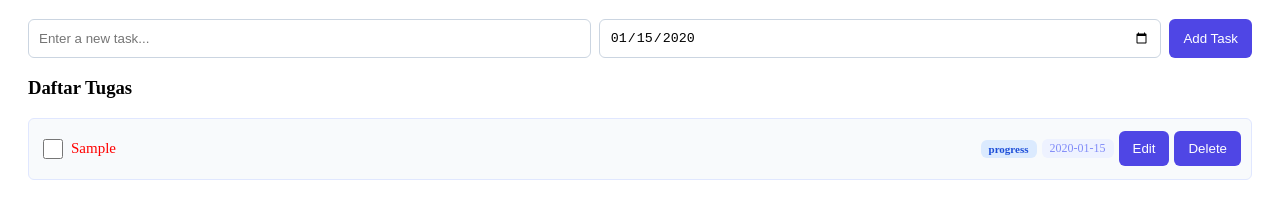
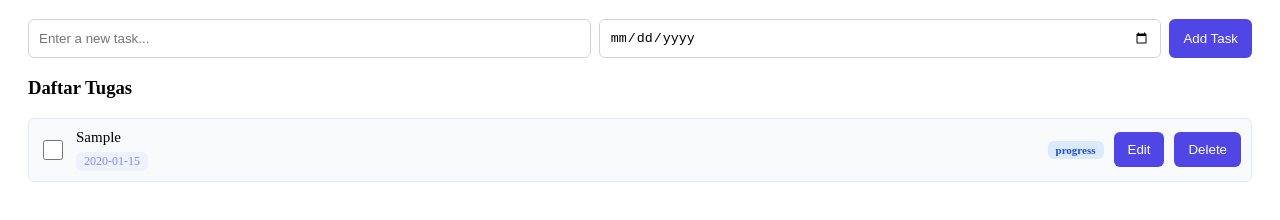
Before and after one commit to arsenicbreaker/TodoWeb_4A_0031, a plain HTML site: page index.html in a window 1280 px wide. Both pictures are taken after typing "Sample", "2020-01-15" into the empty fields and a click on the button "Add Task". Shown: the part 74-294 px from the top of the page. Drawn offline with Linux system fonts and the light colour scheme.

Commit message:
feat: restructure task item layout

```diff
--- a/script.js
+++ b/script.js
@@ -13,6 +13,7 @@ btntambah.addEventListener("click", function () {
   }
 
   let listbaru = document.createElement("li");
+  let taskInfo = document.createElement("div");
   let spanbaru = document.createElement("span");
   let checkboxStatus = document.createElement("input");
   let status = document.createElement("p");
@@ -22,6 +23,8 @@ btntambah.addEventListener("click", function () {
 
   checkboxStatus.type = "checkbox";
   checkboxStatus.className = "task-checkbox";
+
+  taskInfo.className = "task-info";
 
   spanbaru.innerHTML = teksTugas;
   spanbaru.className = "task-name";
@@ -39,9 +42,10 @@ btntambah.addEventListener("click", function () {
   btnDelete.className = "btn-delete";
 
   listbaru.appendChild(checkboxStatus);
-  listbaru.appendChild(spanbaru);
+  taskInfo.appendChild(spanbaru);
+  taskInfo.appendChild(datebaru);
+  listbaru.appendChild(taskInfo);
   listbaru.appendChild(status);
-  listbaru.appendChild(datebaru);
   listbaru.appendChild(btnEdit);
   listbaru.appendChild(btnDelete);
 
@@ -74,14 +78,15 @@ btntambah.addEventListener("click", function () {
     }
   });
 
-  const warnabaru = document.querySelectorAll("li");
-  warnabaru.forEach((item, index) => {
-    if (index % 2 === 0) {
-      item.style.color = "red";
-    } else {
-      item.style.color = "green";
-    }
-  });
+  // const warnabaru = document.querySelectorAll("li");
+  // warnabaru.forEach((item, index) => {
+  //   if (index % 2 === 0) {
+  //     item.style.color = "red";
+  //   } else {
+  //     item.style.color = "green";
+  //   }
+  // });
 
   inputTugas.value = "";
+  tanggal.value = "";
 });
--- a/style.css
+++ b/style.css
@@ -43,7 +43,7 @@ li {
   border-radius: 6px;
   display: flex;
   align-items: center;
-  gap: 5px;
+  gap: 10px;
 }
 
 ul {
@@ -52,9 +52,16 @@ ul {
 }
 
 li .task-name {
-  flex: 1;
   font-size: 15px;
   font-weight: 500;
+}
+
+li .task-info {
+  flex: 1;
+  display: flex;
+  flex-direction: column;
+  gap: 6px;
+  min-width: 0;
 }
 
 li .task-date {
@@ -64,6 +71,7 @@ li .task-date {
   padding: 2px 8px;
   border-radius: 6px;
   white-space: nowrap;
+  width: fit-content;
 }
 
 li .status-badge {
```
